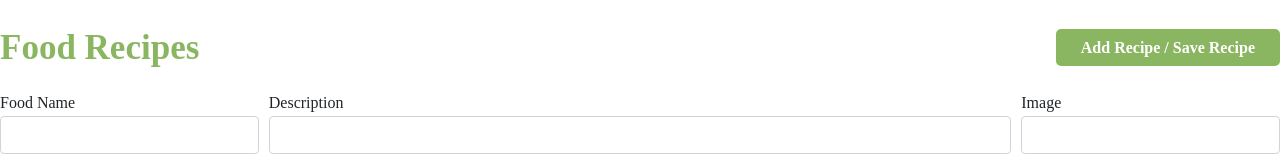
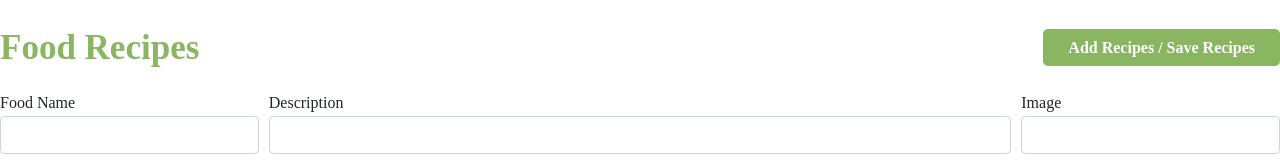
Before and after one commit to princejustinbartolome/foodrecipes, a React (Create React App) app: page / in a window 1280 px wide. Shown: the top 160 px of the page. Built offline with nearby package versions, Linux system fonts and the light colour scheme.

Commit message:
Home JS Update

```diff
--- a/src/components/Home.js
+++ b/src/components/Home.js
@@ -8,7 +8,7 @@ const Home = () => {
     <div className="food-preview-block">
       <div className="food-preview-header">
         <p>Food Recipes</p>
-        <p><a data-toggle="modal" data-target="#myModal" href="#">Add Recipe / Save Recipe</a></p>
+        <p><a data-toggle="modal" data-target="#myModal" href="#">Add Recipes / Save Recipes</a></p>
       </div>
       <Form />
     </div>
```
